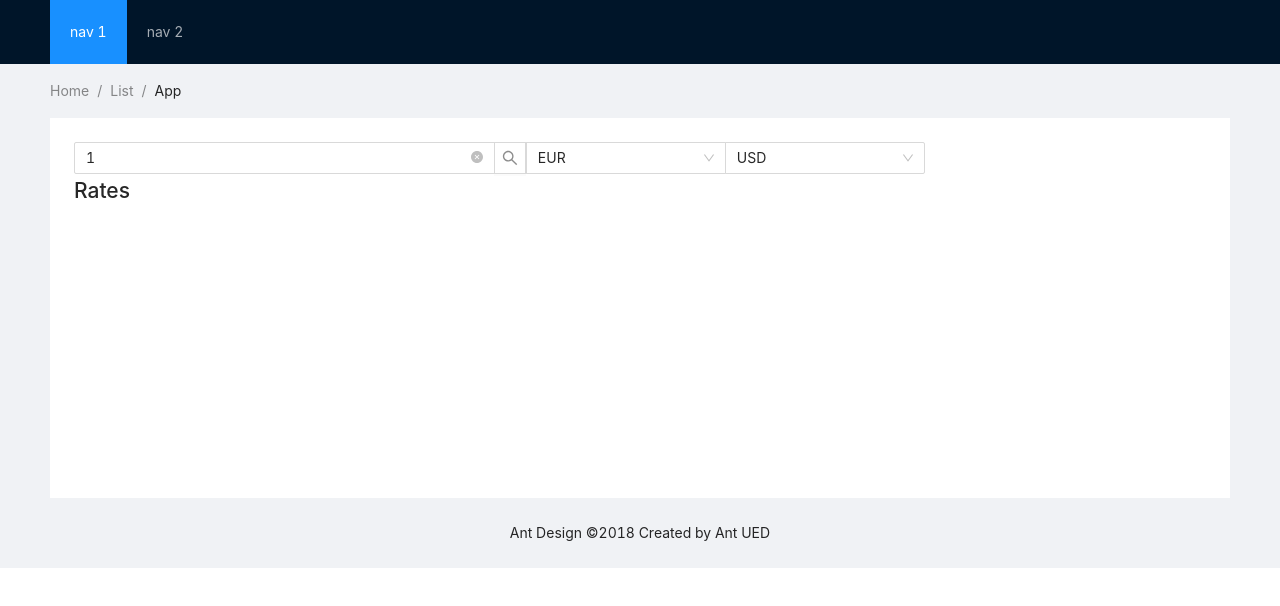
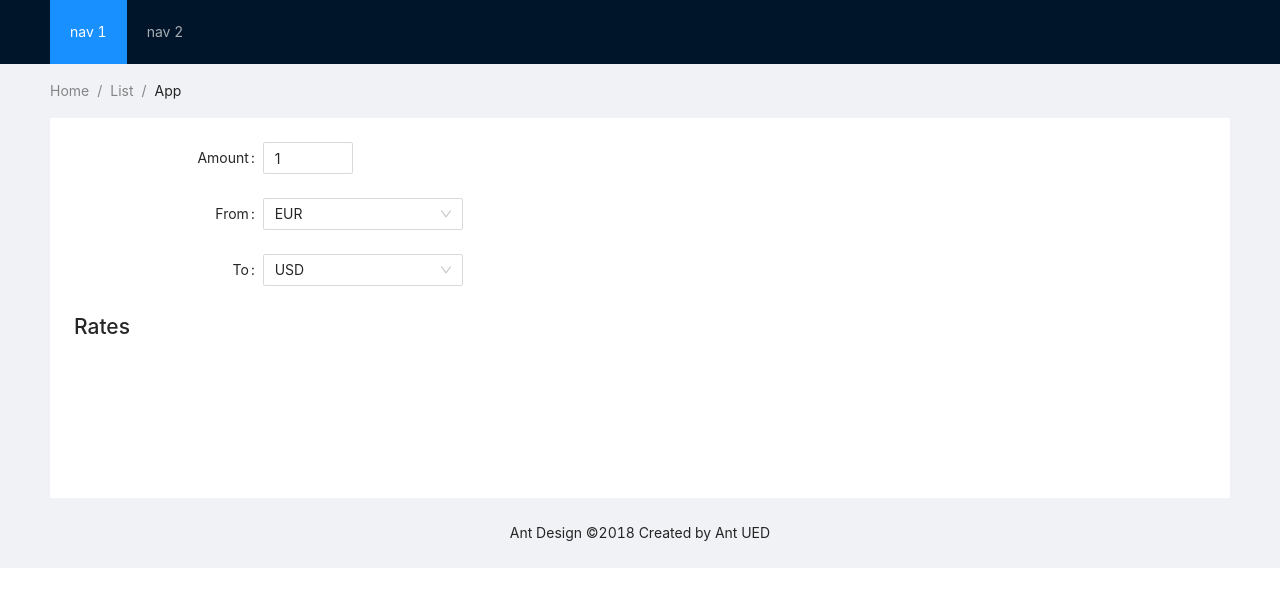
Before and after one commit to alexandreoliv/currency, a React (Create React App) app: page / in a window 1280 px wide. Shown: the top 606 px of the page. Built offline with nearby package versions, Linux system fonts and the light colour scheme.

Commit message:
add handleExchange

```diff
--- a/src/App.js
+++ b/src/App.js
@@ -9,8 +9,44 @@ const axios = require("axios");
 class App extends Component {
 	constructor(props) {
 		super(props);
-		this.state = { rates: "" };
+		this.state = {
+			rates: "",
+			amount: 1,
+			currencyFrom: "EUR",
+			currencyTo: "USD",
+		};
 	}
+
+	handleExchange = (val, e) => {
+		if (typeof e === "undefined") {
+			// it's a number
+			console.log("inside App.js/handleExchange: amount: " + val);
+			if (typeof val === "number") {
+				this.setState({
+					amount: val,
+				});
+			}
+		} else {
+			// it's a currency
+			const { id, value } = e;
+			console.log(
+				"inside App.js/handleExchange: id and value: " +
+					id +
+					", " +
+					value
+			);
+
+			if (id === "currencyFrom") {
+				this.setState({
+					currencyFrom: value,
+				});
+			} else if (id === "currencyTo") {
+				this.setState({
+					currencyTo: value,
+				});
+			}
+		}
+	};
 
 	// componentDidMount() {
 	// 	axios
@@ -51,7 +87,7 @@ class App extends Component {
 						className="site-layout-background"
 						style={{ padding: 24, minHeight: 380 }}
 					>
-						<SelectCurrency />
+						<SelectCurrency handleExchange={this.handleExchange} />
 						<Rates />
 					</div>
 				</Content>
--- a/src/Components/SelectCurrency.js
+++ b/src/Components/SelectCurrency.js
@@ -1,20 +1,18 @@
 import "../App.css";
-import { Input, Select, message } from "antd";
+import React from "react";
+import { Form, InputNumber, Select } from "antd";
 const { Option } = Select;
 const currencies = require("../currencies.json");
 
-function handleMenuClick(e) {
-	message.info("Selected currency: " + e.target.innerHTML);
-	console.log("click", e.target.innerHTML);
-}
-
-const createMenu = (value) => {
+const createMenu = (id, defaultValue, handleExchange) => {
 	return (
 		<Select
-			onClick={handleMenuClick}
 			showSearch
 			style={{ width: 200 }}
-			defaultValue={value}
+			required
+			id={id}
+			defaultValue={defaultValue}
+			onSelect={(value, event) => handleExchange(value, event)}
 			optionFilterProp="children"
 			filterOption={(input, option) =>
 				option.children.toLowerCase().indexOf(input.toLowerCase()) >= 0
@@ -26,7 +24,7 @@ const createMenu = (value) => {
 			}
 		>
 			{currencies.map((c) => (
-				<Option value={c.Code} key={c.Code}>
+				<Option id={id} value={c.Code} key={c.Code}>
 					{c.Code}
 				</Option>
 			))}
@@ -34,18 +32,32 @@ const createMenu = (value) => {
 	);
 };
 
-export default function SelectCurrency() {
+export default function SelectCurrency({ handleExchange }) {
 	return (
-		<div className="site-input-group-wrapper">
-			<Input.Group compact>
-				<Input.Search
-					allowClear
-					style={{ width: "40%" }}
+		<Form
+			labelCol={{
+				span: 4,
+			}}
+			wrapperCol={{
+				span: 14,
+			}}
+			layout="horizontal"
+		>
+			<Form.Item label="Amount">
+				<InputNumber
+					id="amount"
+					min={0}
 					defaultValue="1"
+					required
+					onChange={(value, event) => handleExchange(value, event)}
 				/>
-				{createMenu("EUR")}
-				{createMenu("USD")}
-			</Input.Group>
-		</div>
+			</Form.Item>
+			<Form.Item label="From">
+				{createMenu("currencyFrom", "EUR", handleExchange)}
+			</Form.Item>
+			<Form.Item label="To">
+				{createMenu("currencyTo", "USD", handleExchange)}
+			</Form.Item>
+		</Form>
 	);
 }
```
